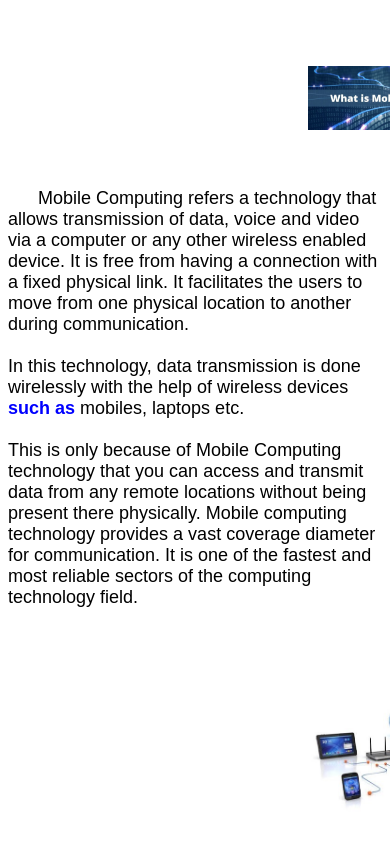
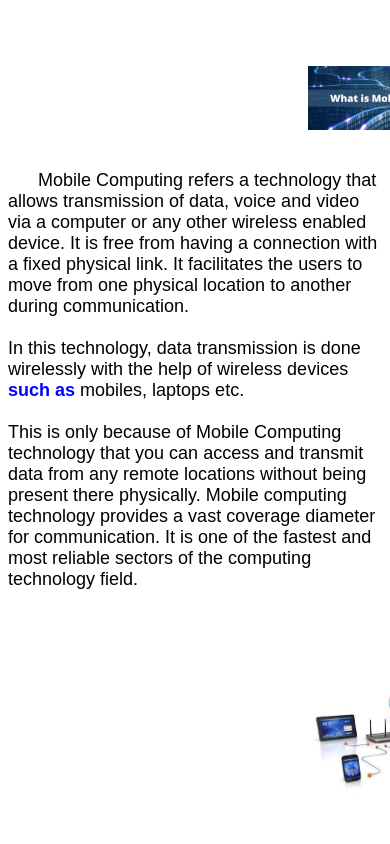
Before and after one commit to Heba-Elhelaly/ece001, a plain HTML site: page index.html in a window 390 px wide. Shown: the part 536-1380 px from the top of the page. Drawn offline with Linux system fonts and the light colour scheme.

Commit message:
Update index.html

```diff
--- a/index.html
+++ b/index.html
@@ -20,7 +20,7 @@
 <br/>
  <img src="10.png" title="photo" Vspace="20" Hspace="300" width="50%" />
 
-&nbsp; &nbsp; &nbsp;<p> <font size="4" face="arial">&nbsp; &nbsp; &nbsp; Mobile Computing refers a technology that allows transmission of data, voice and video via a computer or any other wireless enabled device. It is free from having a connection with a fixed physical link. It facilitates the users to move from one physical location to another during communication. <br/>
+<p> <font size="4" face="arial">&nbsp; &nbsp; &nbsp; Mobile Computing refers a technology that allows transmission of data, voice and video via a computer or any other wireless enabled device. It is free from having a connection with a fixed physical link. It facilitates the users to move from one physical location to another during communication. <br/>
     <br/>
     In this technology, data transmission is done wirelessly with the help of wireless devices <b><font color="blue">such as</font></b> mobiles, laptops etc.<br/>
     <br/>
```
